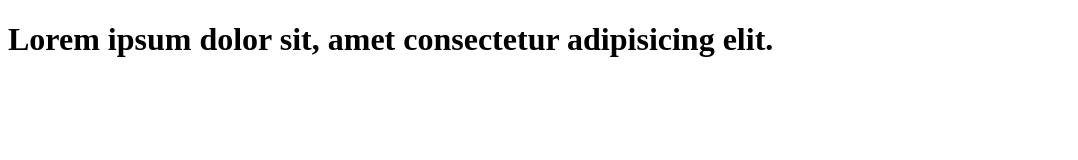
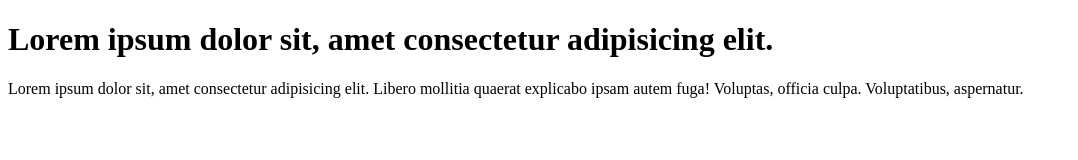
Before and after one commit to adityajoshi-0708/learn.g, a plain HTML site: page index.html in a window 1280 px wide. Shown: the whole page, without its empty margins (0-1078 px from the left). Drawn offline with Linux system fonts and the light colour scheme.

Commit message:
add paragraph to code

```diff
--- a/index.html
+++ b/index.html
@@ -7,5 +7,6 @@
 </head>
 <body>
     <h1>Lorem ipsum dolor sit, amet consectetur adipisicing elit.</h1>
+    <p>Lorem ipsum dolor sit, amet consectetur adipisicing elit. Libero mollitia quaerat explicabo ipsam autem fuga! Voluptas, officia culpa. Voluptatibus, aspernatur.</p>
 </body>
 </html>
```
